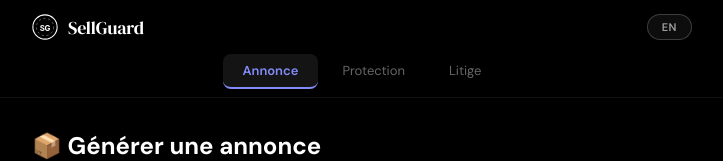
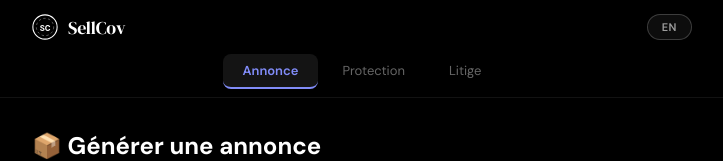
Before and after one commit to WRONIKOWSKY/sellguard, a Next.js app in the folder sellguard/: page /annonce in a window 1280 px wide. Shown: the top 161 px of the page, without its empty margins (278-1001 px from the left). Built offline with nearby package versions, Linux system fonts and the light colour scheme.

Commit message:
Update Layout.js

```diff
--- a/sellguard/components/Layout.js
+++ b/sellguard/components/Layout.js
@@ -34,9 +34,9 @@ export default function Layout({ children }) {
                 <svg width="26" height="26" viewBox="0 0 30 30" fill="none">
                   <circle cx="15" cy="15" r="14" stroke="#fff" strokeWidth="1.2"/>
                   <circle cx="15" cy="15" r="10" stroke="#fff" strokeWidth="0.4" strokeDasharray="2.8 2.8"/>
-                  <text x="15" y="19.5" fontFamily="-apple-system,Helvetica Neue,sans-serif" fontSize="9" fontWeight="700" fill="#fff" textAnchor="middle" letterSpacing="-0.02em">SG</text>
+                  <text x="15" y="19.5" fontFamily="-apple-system,Helvetica Neue,sans-serif" fontSize="9" fontWeight="700" fill="#fff" textAnchor="middle" letterSpacing="-0.02em">SC</text>
                 </svg>
-                SellGuard
+                SellCov
               </span>
             </Link>
             <button
```
